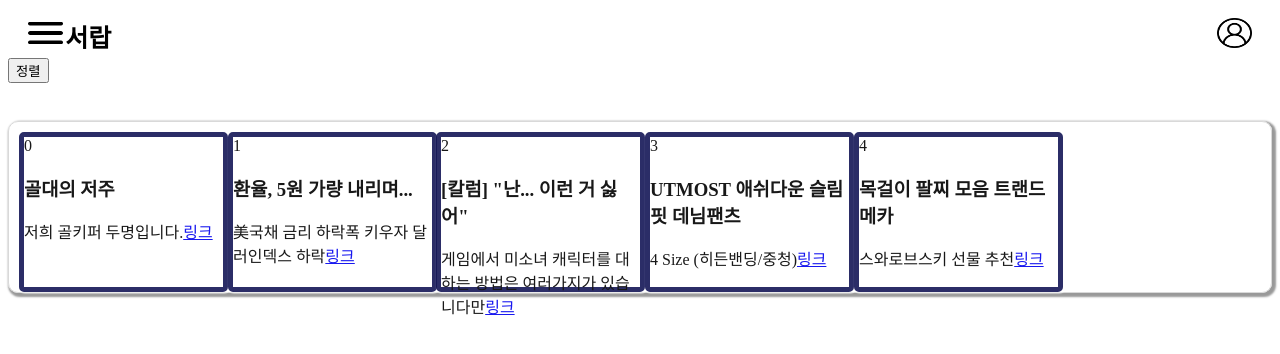
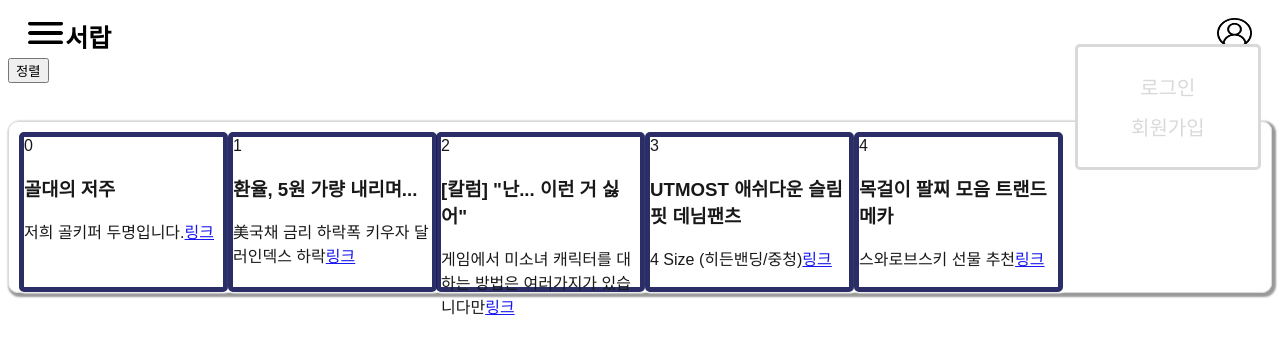
Before and after one commit to to06109/Seorab, a React (Create React App) app: page / in a window 1280 px wide. Both pictures are taken after a click on the element 1234 px from the left and 33 px from the top of the page. Shown: the top 354 px of the page. Built offline with nearby package versions, Linux system fonts and the light colour scheme.

Commit message:
feat(Nav): 마이페이지 버튼 구현

```diff
--- a/src/components/Nav.js
+++ b/src/components/Nav.js
@@ -1,4 +1,4 @@
-import React, { useEffect } from 'react'
+import React, { useEffect, useState } from 'react'
 
 const catagoryList = [
   'Recent',
@@ -19,18 +19,20 @@ function Nav() {
     })
   })
 
-  const openNav = () => {
+  const [isOpen, setIsOpen] = useState(false)
+
+  const openCategory = () => {
     document.getElementById('mySidenav').style.width = '300px'
   }
 
-  const closeNav = () => {
+  const closeCategory = () => {
     document.getElementById('mySidenav').style.width = '0'
   }
   return (
     <div>
       <div id="mySidenav" class="sidenav">
         <div id="categoryList">
-          <a href="javascript:void(0)" class="closebtn" onClick={closeNav}>
+          <a href="javascript:void(0)" class="closebtn" onClick={closeCategory}>
             &times;
           </a>
           <div id="cate_title">Catagory</div>
@@ -39,7 +41,7 @@ function Nav() {
       </div>
       <nav id="nav">
         <div className="nav">
-          <div id="icon" onClick={openNav}>
+          <div id="icon" onClick={openCategory}>
             <img src="assets/img/menu.png" />
           </div>
 
@@ -47,9 +49,18 @@ function Nav() {
             <a href="#">서랍</a>
           </div>
           <div className="empty" />
-          <div id="icon">
+          {/* ------------마이페이지------------- */}
+          <div id="icon" onClick={() => setIsOpen(!isOpen)}>
             <img src="assets/img/user.png" />
           </div>
+          {isOpen && (
+            <div className="select">
+              <ul>
+                <div>로그인</div>
+                <div>회원가입</div>
+              </ul>
+            </div>
+          )}
         </div>
       </nav>
     </div>
--- a/src/style.css
+++ b/src/style.css
@@ -2,6 +2,10 @@ div {
   /* border: solid 1px black; */
   /* background-color: aqua; */
   /* background-color: #ffe674; */
+}
+
+* {
+  font-family: Arial, Helvetica, sans-serif !important;
 }
 
 /* ----------------------------상단 바------------------------------ */
@@ -135,3 +139,41 @@ div {
 
   cursor: pointer;
 }
+
+/* ----------------------------마이페이지 드롭다운---------------------------- */
+
+.select {
+  position: absolute;
+  top: 5.5%;
+  right: 1.5%;
+  width: 180px;
+  height: 120px;
+  border: solid 3px #d9d9d9;
+  background-color: white;
+  z-index: 1;
+  border-radius: 5px;
+}
+
+.select ul {
+  width: 180px;
+  height: 120px;
+  margin: 0;
+  padding: 15px 0px;
+  text-align: center;
+}
+
+.select div {
+  width: 160px;
+  height: 20px;
+  position: relative;
+  font-size: 20px;
+  margin: 10px;
+  margin-bottom: 20px;
+  cursor: pointer;
+  color: #d9d9d9;
+  font-weight: 540;
+}
+
+.select div:hover {
+  color: #151757;
+}
```
